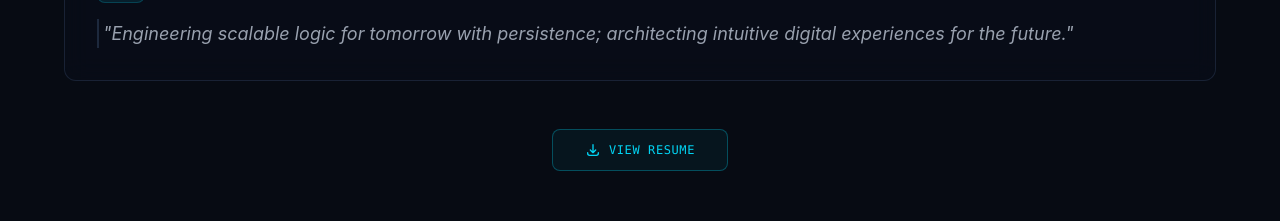
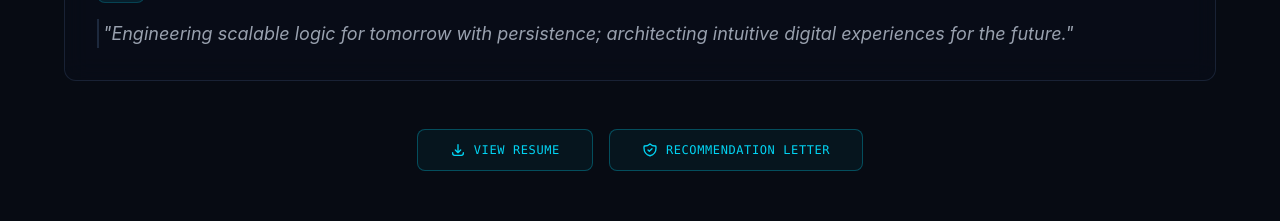
Before and after one commit to roadslayer0823/2026-portfolio-website, a React (Vite) app: page / in a window 1280 px wide. Shown: the part 1660-1881 px from the top of the page. Built offline with nearby package versions, Linux system fonts and the light colour scheme.

Commit message:
added recommendation letter access

```diff
--- a/src/components/About.jsx
+++ b/src/components/About.jsx
@@ -1,7 +1,11 @@
 const About = () => {
   // 模拟简历下载，如果是真实文件可以把链接换成绝对或相对路径如 "/resume.pdf"
-  const handleDownloadCV = () => {
+  const handleReviewResume = () => {
     window.open(`${import.meta.env.BASE_URL}pdf/RESUME_LEE KAH HIN.pdf`, '_blank');
+  };
+
+  const handleRecommendationLetter = () => {
+    window.open(`${import.meta.env.BASE_URL}pdf/RECOMMENDATION LETTER_LEE KAH HIN.pdf`, '_blank');
   };
 
   return (
@@ -154,10 +158,12 @@ const About = () => {
         </div>
 
         {/* Download CV Button */}
-        <div className="mt-12 text-center">
+        <div className="mt-12 flex flex-col sm:flex-row items-center justify-center gap-4">
+
+          {/* Button 1: View Resume */}
           <button
-            onClick={handleDownloadCV}
-            className="px-8 py-3 bg-cyan-400/5 border border-cyan-400/30 text-cyan-400 rounded-lg font-mono text-xs tracking-wider uppercase font-medium hover:bg-cyan-400/10 hover:border-cyan-400 hover:shadow-[0_0_20px_rgba(34,211,238,0.2)] transition-all duration-300 transform hover:-translate-y-0.5 flex items-center mx-auto active:scale-95 cursor-pointer"
+            onClick={handleReviewResume}
+            className="w-full sm:w-auto px-8 py-3 bg-cyan-400/5 border border-cyan-400/30 text-cyan-400 rounded-lg font-mono text-xs tracking-wider uppercase font-medium hover:bg-cyan-400/10 hover:border-cyan-400 hover:shadow-[0_0_20px_rgba(34,211,238,0.2)] transition-all duration-300 transform hover:-translate-y-0.5 flex items-center justify-center active:scale-95 cursor-pointer"
           >
             <svg
               className="w-4 h-4 mr-2"
@@ -172,6 +178,27 @@ const About = () => {
             </svg>
             View Resume
           </button>
+
+          {/* Button 2: View Recommendation Letter */}
+          <button
+            onClick={handleRecommendationLetter}
+            className="w-full sm:w-auto px-8 py-3 bg-cyan-400/5 border border-cyan-400/30 text-cyan-400 rounded-lg font-mono text-xs tracking-wider uppercase font-medium hover:bg-cyan-400/10 hover:border-cyan-400 hover:shadow-[0_0_20px_rgba(34,211,238,0.2)] transition-all duration-300 transform hover:-translate-y-0.5 flex items-center justify-center active:scale-95 cursor-pointer"
+          >
+            <svg
+              className="w-4 h-4 mr-2"
+              fill="none"
+              strokeLinecap="round"
+              strokeLinejoin="round"
+              strokeWidth="2"
+              viewBox="0 0 24 24"
+              stroke="currentColor"
+            >
+              {/* 🌟 细节：帮你把第二个按钮的图标换成了“盾牌/验证/勾选”图标，这样两个按钮放在一起更显高级，不会单调 */}
+              <path d="M9 12l2 2 4-4m5.618-4.016A11.955 11.955 0 0112 2.944a11.955 11.955 0 01-8.618 3.04A12.02 12.02 0 003 9c0 5.591 3.824 10.29 9 11.622 5.176-1.332 9-6.03 9-11.622 0-1.042-.133-2.052-.382-3.016z"></path>
+            </svg>
+            Recommendation Letter
+          </button>
+
         </div>
 
       </div>
```
Also changed, not shown: 1 other file (tests, documents, lock files or other folders).
